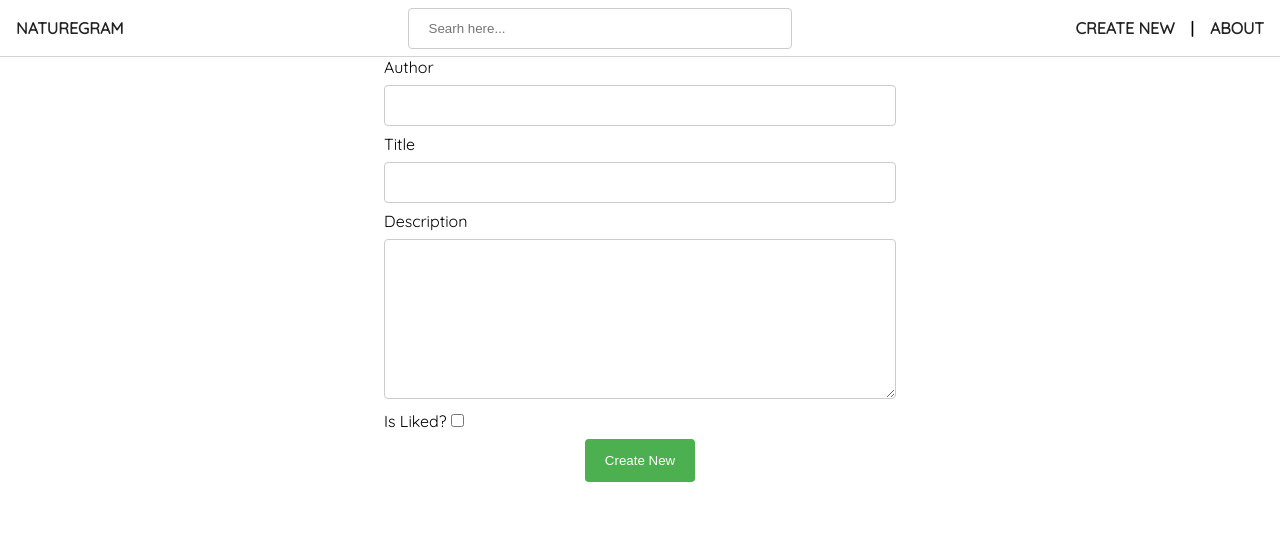
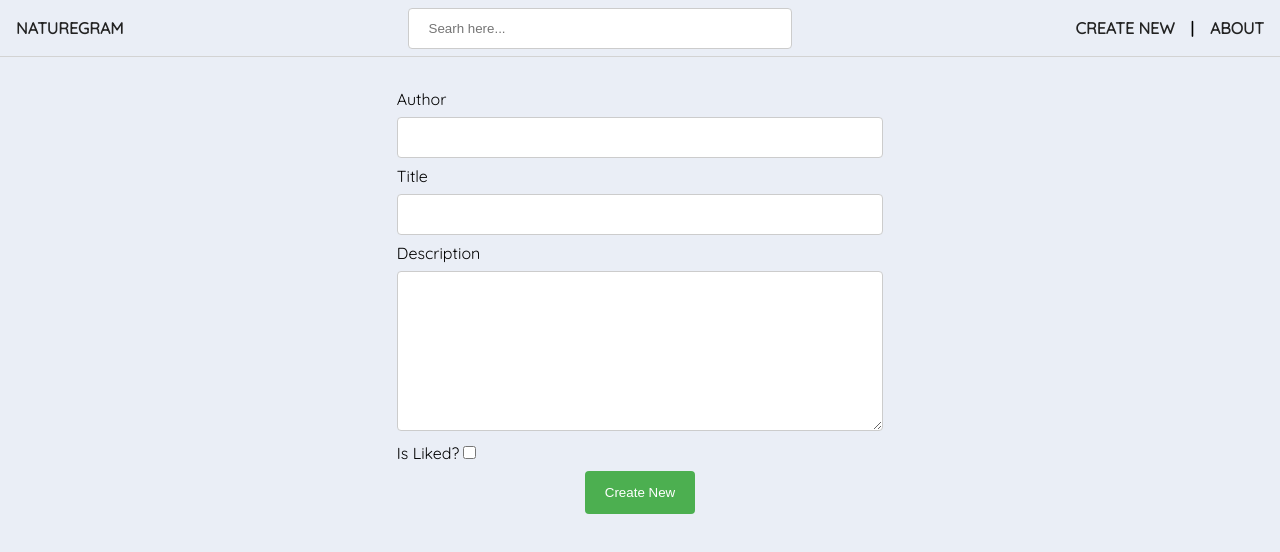
Before and after one commit to mos-au/final-project, a React (Create React App) app: page /createNew in a window 1280 px wide. Shown: the top 552 px of the page. Built offline with nearby package versions, Linux system fonts and the light colour scheme.

Commit message:
fix some styles

```diff
--- a/src/components/PostList/PostList.css
+++ b/src/components/PostList/PostList.css
@@ -7,7 +7,6 @@
   flex-direction: column;
   max-width: 650px;
   margin: auto;
-  border: 1px solid lightgray;
   border-radius: 1rem;
   margin-top: 1rem;
   margin-bottom: 5rem;
--- a/src/index.css
+++ b/src/index.css
@@ -7,6 +7,7 @@ body {
     "Helvetica Neue", sans-serif;
   -webkit-font-smoothing: antialiased;
   -moz-osx-font-smoothing: grayscale;
+  background-color: #eaeef6;
 }
 
 code {
--- a/src/pages/CreateNewPage/CreateNewPage.css
+++ b/src/pages/CreateNewPage/CreateNewPage.css
@@ -3,6 +3,7 @@
   flex-direction: column;
   align-items: center;
   justify-content: center;
+  padding: 2rem;
 }
 
 input[type="text"],
```
